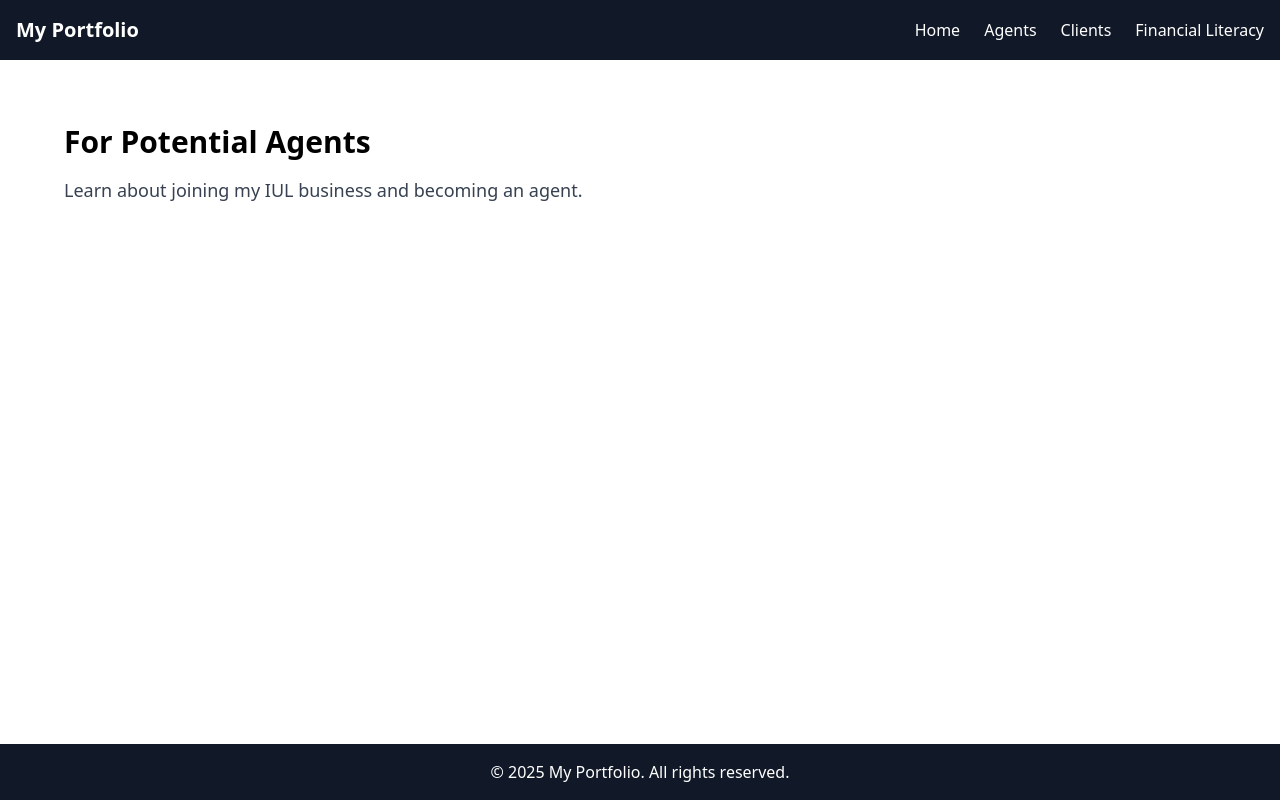
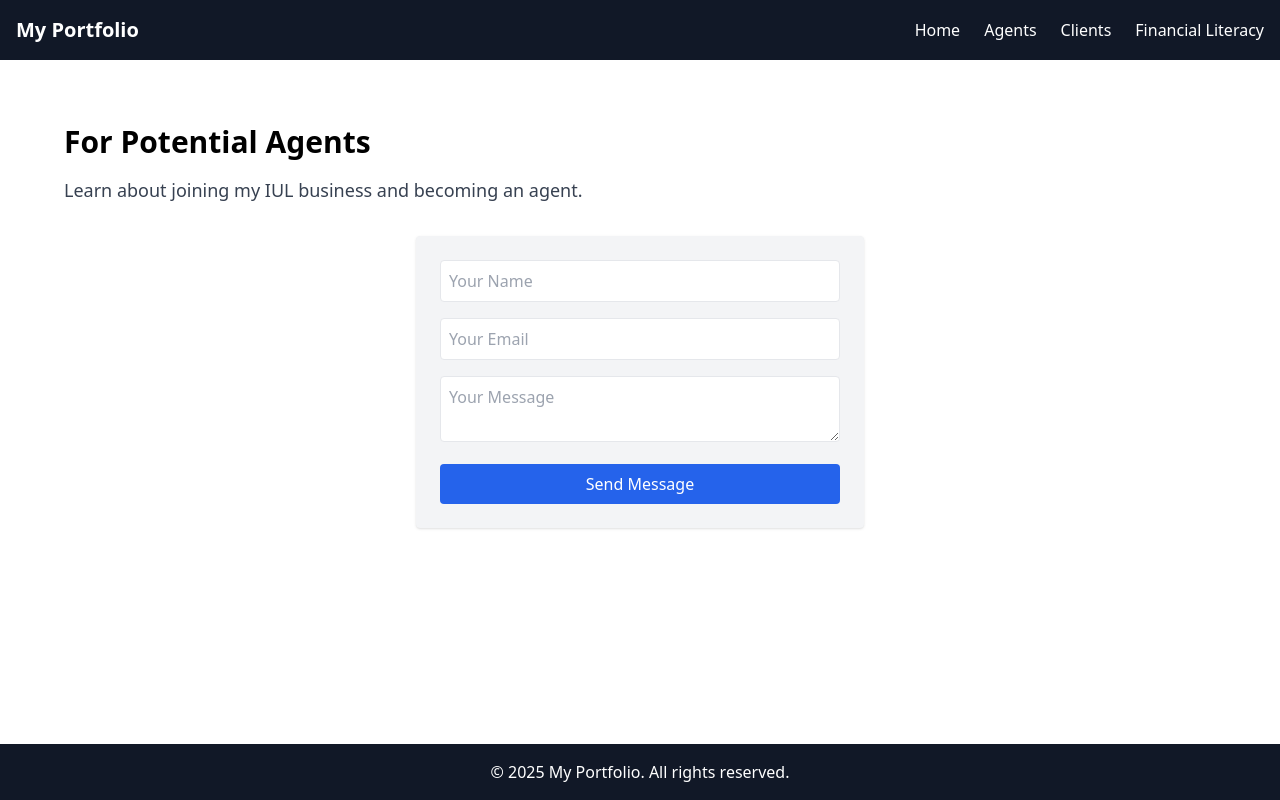
Before and after one commit to ebelle12/IUL_demo, a React (Create React App) app: page /agents in a window 1280 px wide. Built offline with nearby package versions, Linux system fonts and the light colour scheme.

Commit message:
setup email and contact forms

```diff
--- a/package.json
+++ b/package.json
@@ -3,6 +3,7 @@
   "version": "0.1.0",
   "private": true,
   "dependencies": {
+    "@emailjs/browser": "^4.4.1",
     "@testing-library/dom": "^10.4.1",
     "@testing-library/jest-dom": "^6.8.0",
     "@testing-library/react": "^16.3.0",
--- a/src/App.js
+++ b/src/App.js
@@ -1,6 +1,8 @@
 import { Routes, Route } from "react-router-dom";
 import Navbar from "./Components/Navbar";
 import Footer from "./Components/Footer";
+import Home from "./Pages/Home";
+
 
 // Import your pages
 import Agents from "./Pages/Agents";
@@ -13,7 +15,8 @@ function App() {
       <Navbar />
       <main className="flex-grow p-8">
         <Routes>
-          <Route path="/" element={<h1 className="text-4xl font-bold">Welcome to My Portfolio</h1>} />
+          <Route path="/" element={<Home />} />
+
           <Route path="/agents" element={<Agents />} />
           <Route path="/clients" element={<Clients />} />
           <Route path="/financial-literacy" element={<FinancialLiteracy />} />
--- /dev/null
+++ b/src/Components/Forms/ContactForm.js
@@ -0,0 +1,59 @@
+import { useRef, useState } from "react";
+import emailjs from "@emailjs/browser";
+
+function ContactForm({ templateId }) {
+  const form = useRef();
+  const [status, setStatus] = useState("");
+
+  const sendEmail = (e) => {
+    e.preventDefault();
+    emailjs
+      .sendForm(
+        "service_iqg6uo4", // replace with your EmailJS service ID
+        templateId,
+        form.current,
+        "ryqslutikQJ3lvbap" // replace with your EmailJS user ID
+      )
+      .then(
+        (result) => setStatus("Message sent successfully!"),
+        (error) => setStatus("Failed to send message.")
+      );
+    e.target.reset();
+  };
+
+  return (
+    <div className="max-w-md mx-auto mt-8 p-6 bg-gray-100 rounded shadow">
+      <form ref={form} onSubmit={sendEmail} className="space-y-4">
+        <input
+          type="text"
+          name="name"
+          placeholder="Your Name"
+          required
+          className="w-full p-2 border rounded"
+        />
+        <input
+          type="email"
+          name="email"
+          placeholder="Your Email"
+          required
+          className="w-full p-2 border rounded"
+        />
+        <textarea
+          name="message"
+          placeholder="Your Message"
+          required
+          className="w-full p-2 border rounded"
+        ></textarea>
+        <button
+          type="submit"
+          className="w-full py-2 bg-blue-600 text-white rounded hover:bg-blue-700 transition"
+        >
+          Send Message
+        </button>
+      </form>
+      {status && <p className="mt-4 text-center text-green-600">{status}</p>}
+    </div>
+  );
+}
+
+export default ContactForm;
--- a/src/Pages/Agents.js
+++ b/src/Pages/Agents.js
@@ -1,3 +1,5 @@
+import ContactForm from "../Components/Forms/ContactForm";
+
 function Agents() {
   return (
     <div className="p-8">
@@ -5,7 +7,9 @@ function Agents() {
       <p className="mt-4 text-lg text-gray-700">
         Learn about joining my IUL business and becoming an agent.
       </p>
+      <ContactForm templateId="template_bpg3c6e" />
     </div>
   );
 }
+
 export default Agents;
--- a/src/Pages/Clients.js
+++ b/src/Pages/Clients.js
@@ -1,3 +1,6 @@
+import ContactForm from "../Components/Forms/ContactForm";
+
+
 function Clients() {
     return (
         <div className="p-8">
@@ -5,6 +8,7 @@ function Clients() {
             <p className="mt-4 text-lg text-gray-700">
                 Discover how an IUL can help you with financial security.
             </p>
+            <ContactForm templateId="template_tbhs8v7" />
         </div>
     );
 }
```
Also changed, not shown: 1 other file (tests, documents, lock files or other folders). Lines whose indentation alone changed are shown as unchanged.
